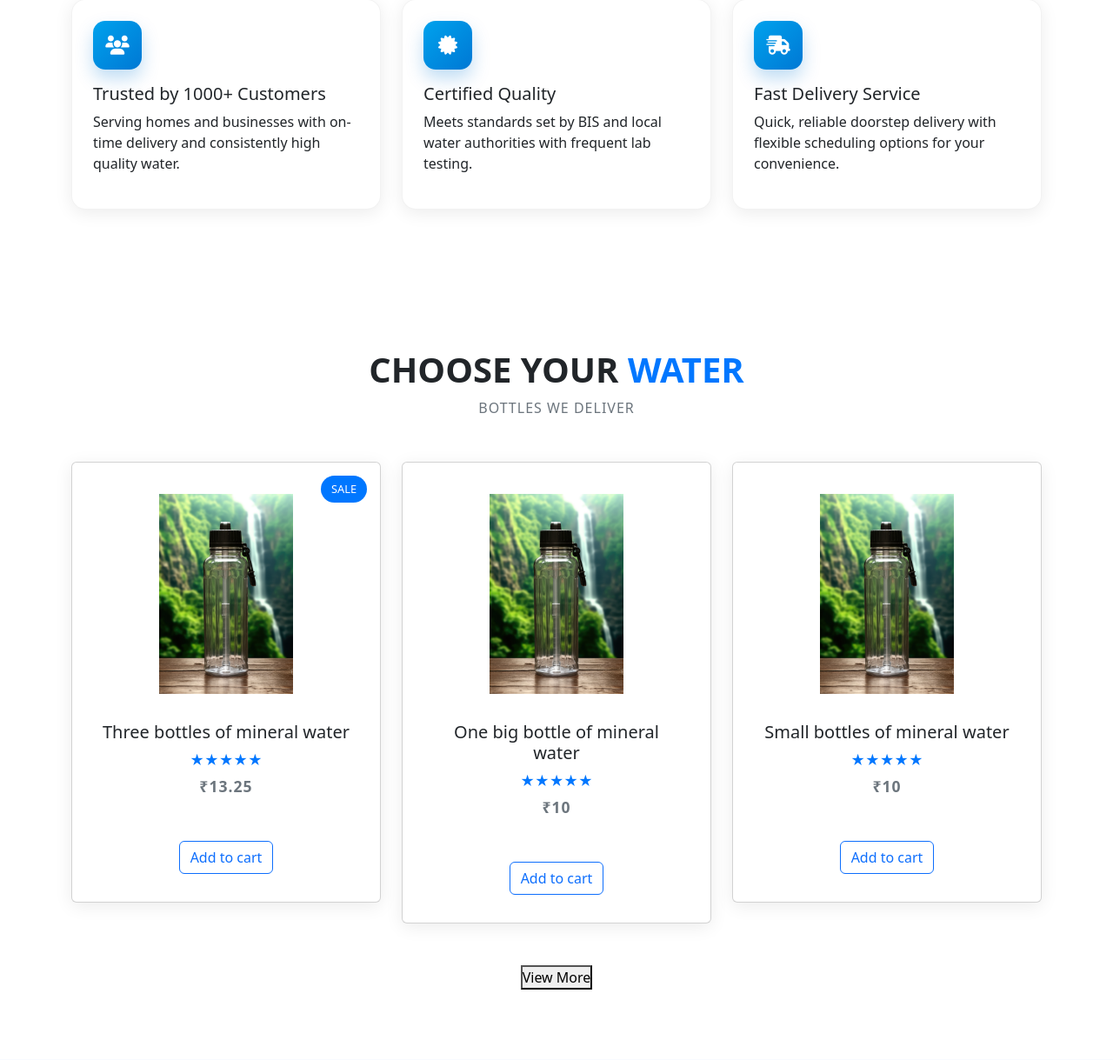
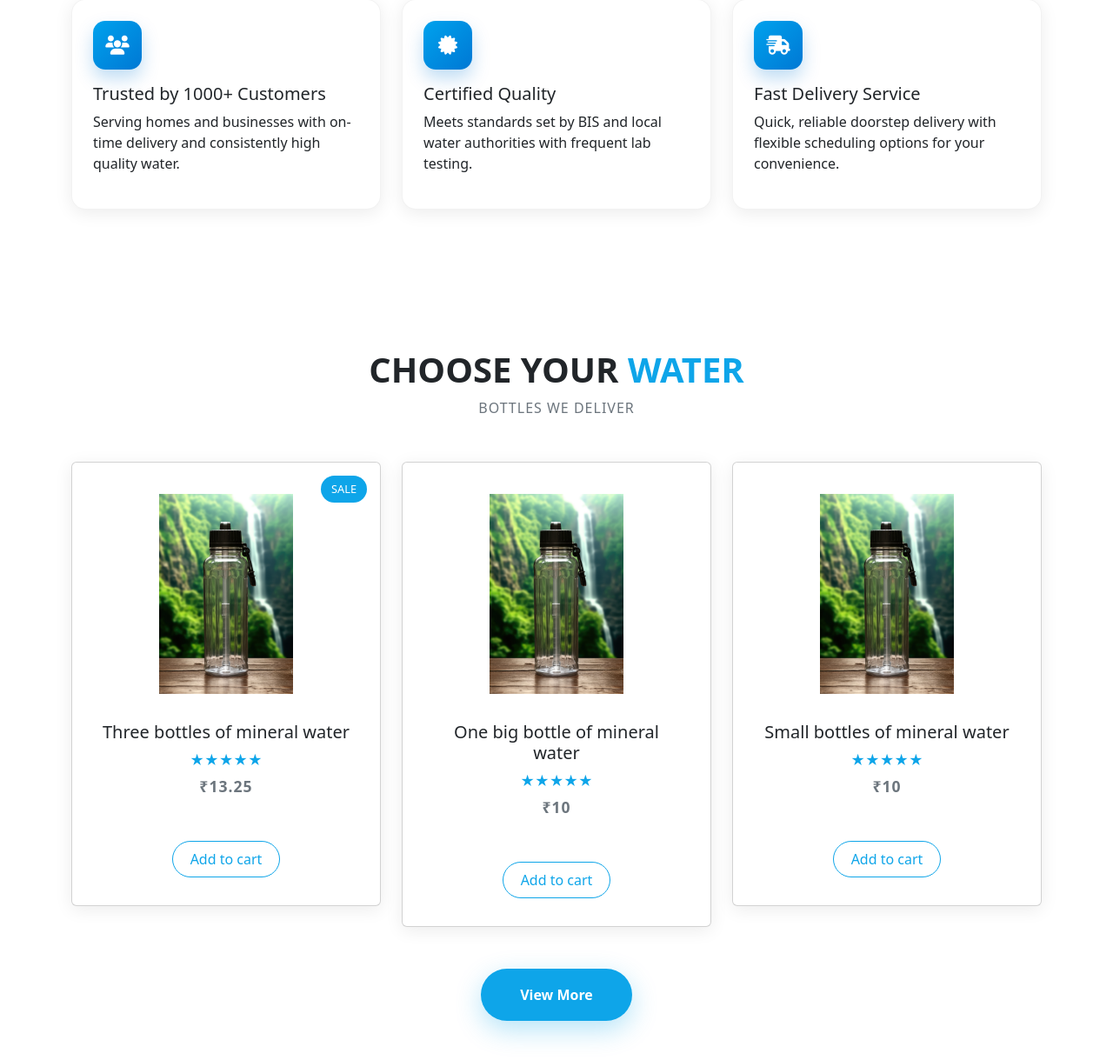
Before and after one commit to thebrandweave/liyas-mineral-water, a PHP site: page / in a window 1280 px wide. Shown: the part 2436-3655 px from the top of the page at 87% size. Run offline with PHP 8.4, Linux system fonts and the light colour scheme; some libraries are stand-ins or nearby versions.

Commit message:
updated aos

```diff
--- a/assets/css/product.css
+++ b/assets/css/product.css
@@ -9,7 +9,7 @@
     }
 
     .product-section h2 span {
-      color: #0077ff;
+      color: #0ea5e9;
     }
 
     .product-section p {
@@ -42,7 +42,7 @@
       position: absolute;
       top: 15px;
       right: 15px;
-      background: #0077ff;
+      background: #0ea5e9;
       color: #fff;
       font-size: 0.8rem;
       padding: 6px 12px;
@@ -51,7 +51,7 @@
     }
 
     .rating {
-      color: #0077ff;
+      color: #0ea5e9;
       font-size: 1rem;
       margin: 5px 0;
     }
@@ -69,28 +69,54 @@
     }
 
     .btn-outline-primary {
-      border-radius: 25px;
-      padding: 8px 20px;
-      font-weight: 500;
-      transition: 0.3s;
+      border-radius: 25px !important;
+      border-color: #0ea5e9 !important;
+      color:#0ea5e9 !important;
+      padding: 8px 20px !important;
+      font-weight: 500 !important;
+      transition: 0.3s !important;
     }
 
     .btn-outline-primary:hover {
-      background-color: #0077ff;
-      color: #fff;
+      background-color: #0ea5e9 !important;
+      color: #fff !important;
     }
 
-    .btn-all-products {
-      background: #0077ff;
-      color: #fff;
-      border: none;
-      border-radius: 30px;
-      padding: 10px 30px;
-      margin-top: 40px;
+    .btn-view-more {
+      display: inline-block;
+      padding: 18px 45px;
+      background: #0ea5e9;
+      color: white;
+      text-decoration: none;
+      border-radius: 50px;
       font-weight: 600;
-      transition: 0.3s;
-    }
+      font-size: 16px;
+      transition: all 0.4s;
+      box-shadow: 0 10px 30px rgba(14, 165, 233, 0.3);
+      position: relative;
+      overflow: hidden;
+      border: none !important;
+  }
 
-    .btn-all-products:hover {
-      background: #005fc1;
-    }
+  .btn-view-more::before {
+      content: '';
+      position: absolute;
+      top: 50%;
+      left: 50%;
+      width: 0;
+      height: 0;
+      border-radius: 50%;
+      background: rgba(255, 255, 255, 0.2);
+      transform: translate(-50%, -50%);
+      transition: width 0.6s, height 0.6s;
+  }
+
+  .btn-view-more:hover::before {
+      width: 400px;
+      height: 400px;
+  }
+
+  .btn-view-more:hover {
+      transform: translateY(-3px);
+      box-shadow: 0 15px 40px rgba(14, 165, 233, 0.4);
+  }
--- a/assets/css/style.css
+++ b/assets/css/style.css
@@ -137,21 +137,6 @@
              margin-top: 20px;
          }
 
-         .btn-primary {
-             background-color: #0ea5e9;
-             color: white;
-             padding: 12px 25px;
-             border-radius: 5px;
-             text-decoration: none;
-             font-weight: 600;
-             transition: all 0.3s ease;
-         }
-
-         .btn-primary:hover {
-             background-color: #0284c7;
-             transform: translateY(-2px);
-         }
-
          .btn-secondary {
              background-color: transparent;
              color: #1e293b;
--- a/index.php
+++ b/index.php
@@ -180,20 +180,20 @@
     <!-- About Section -->
     <section class="about-section" id="about" data-aos="fade-up">
         <div class="container">
-            <div class="about-title fade-in" data-aos="fade-up">
+            <div class="about-title" data-aos="fade-up">
                 <div class="about-subtitle">PURE NATURAL WATER</div>
                 <h2 class="about-heading">BEAUTIFUL WATER WITH BEAUTIFUL CARE & UNIQUE QUALITY</h2>
             </div>
             <div class="row">
                 <div class="col-lg-6">
                     <div class="about-images" data-aos="zoom-in" data-aos-delay="50">
-                        <img src="assets/images/bottle-1.jpg" alt="Premium Water" class="about-image-main fade-in">
-                        <img src="assets/images/bottle-1.jpg" alt="Natural Water" class="about-image-secondary fade-in">
+                        <img src="assets/images/bottle-1.jpg" alt="Premium Water" class="about-image-main">
+                        <img src="assets/images/bottle-1.jpg" alt="Natural Water" class="about-image-secondary">
                     </div>
                 </div>
                 <div class="col-lg-6">
                     <div class="about-content" data-aos="fade-left" data-aos-delay="100">
-                        <div class="about-text fade-in">
+                        <div class="about-text">
                             <p>We enjoy providing pure, natural water and helping clients stay healthy and hydrated. AquaPure has an extraordinary team of excellently trained and certified professionals who ensure the highest quality standards.</p>
                             <p>Our water is sourced from protected mountain springs, carefully filtered, and bottled in our state-of-the-art facility. We take pride in delivering not just water, but a premium hydration experience.</p>
                         </div>
@@ -252,6 +252,11 @@
 
     <?php include 'components/contact.php'; ?>
 
+    <?php include 'components/hollow-carousel.php'; ?>
+
+    <?php include 'components/footer.php'; ?>
+
+    <script src="assets/js/script.js"></script>
     <script>
     // Splash screen functionality
     document.addEventListener('DOMContentLoaded', function() {
@@ -293,7 +298,7 @@
 
     // AOS init
     document.addEventListener("DOMContentLoaded", function() {
-        AOS.init({ duration: 700, easing: 'ease-out', once: true, offset: 80 });
+        AOS.init({ duration: 1000, easing: 'ease-out', once: true, offset: 120 });
     });
 
     // Back to Top Button
```
